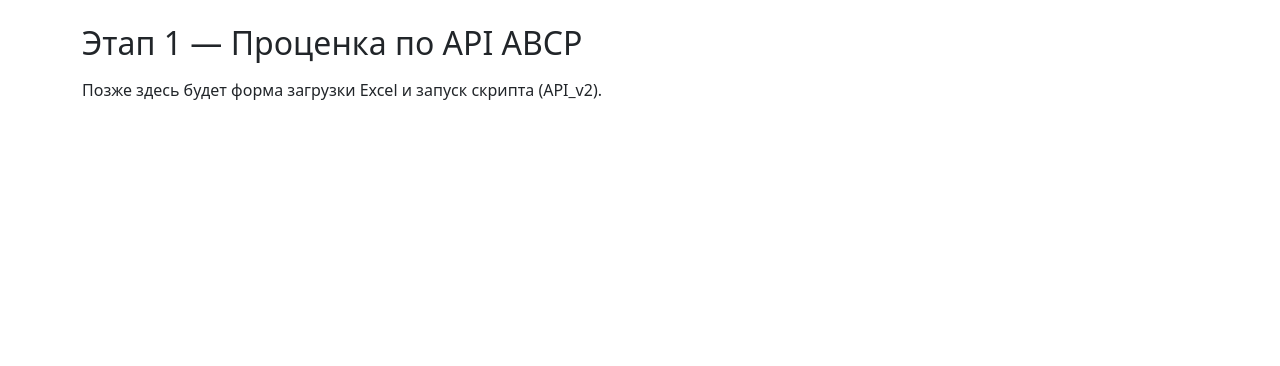
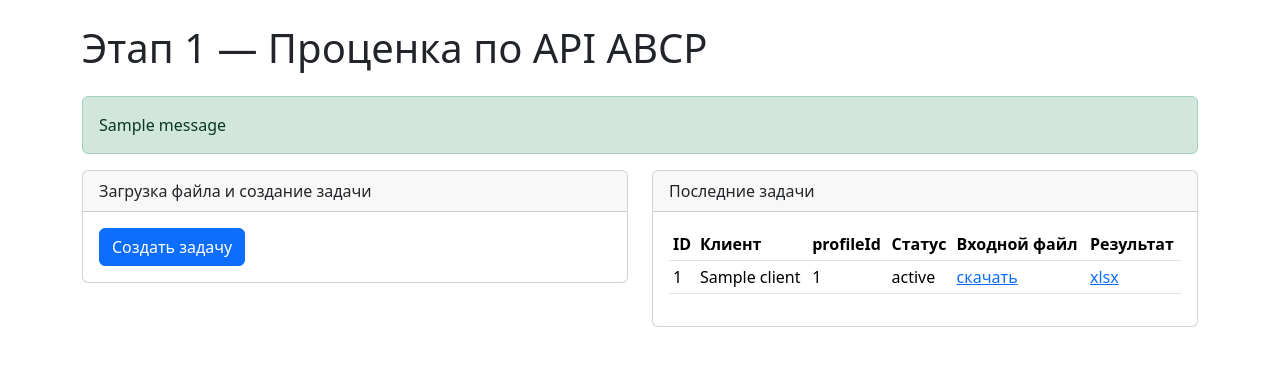
Before and after one commit to Alex-Mixaylov/tender_app, a Django app: template abcp_tender_portal/tender/templates/tender/tender_step1.html in a window 1280 px wide. Shown: the part 56-422 px from the top of the page. Run offline with Django 5.2, Linux system fonts and the light colour scheme; the template is opened without the code that fills it: most values are stand-ins (such as "Sample title", 1, 10 or a date in 2020); one stand-in notice (Sample message) is shown; parts of the project's set-up code (start-up, migrations or seed data) failed here and were passed over; some libraries are stand-ins or nearby versions.

Commit message:
update
update

```diff
--- a/abcp_tender_portal/tender/templates/tender/tender_step1.html
+++ b/abcp_tender_portal/tender/templates/tender/tender_step1.html
@@ -1,8 +1,88 @@
 {% extends "base.html" %}
-{% block title %}Этап 1 — Проценка{% endblock %}
+{% load django_bootstrap5 %}
+
+{% block title %}Этап 1 — Проценка по API ABCP{% endblock %}
 
 {% block content %}
-<h2 class="mb-3">Этап 1 — Проценка по API ABCP</h2>
+<h1 class="mb-4">Этап 1 — Проценка по API ABCP</h1>
 
-<p>Позже здесь будет форма загрузки Excel и запуск скрипта (API_v2).</p>
+{# сообщения Django messages #}
+{% if messages %}
+    <div class="mb-3">
+        {% for message in messages %}
+            <div class="alert alert-{{ message.tags }} mb-2" role="alert">
+                {{ message }}
+            </div>
+        {% endfor %}
+    </div>
+{% endif %}
+
+<div class="row">
+    <div class="col-md-6">
+        <div class="card mb-4">
+            <div class="card-header">
+                Загрузка файла и создание задачи
+            </div>
+            <div class="card-body">
+                <form method="post" enctype="multipart/form-data">
+                    {% csrf_token %}
+                    {% bootstrap_form form %}
+                    <button type="submit" class="btn btn-primary">
+                        Создать задачу
+                    </button>
+                </form>
+            </div>
+        </div>
+    </div>
+
+    <div class="col-md-6">
+        <div class="card mb-4">
+            <div class="card-header">
+                Последние задачи
+            </div>
+            <div class="card-body">
+                {% if jobs %}
+                    <table class="table table-sm align-middle">
+                        <thead>
+                        <tr>
+                            <th>ID</th>
+                            <th>Клиент</th>
+                            <th>profileId</th>
+                            <th>Статус</th>
+                            <th>Входной файл</th>
+                            <th>Результат</th>
+                        </tr>
+                        </thead>
+                        <tbody>
+                        {% for job in jobs %}
+                            <tr>
+                                <td>{{ job.id }}</td>
+                                <td>{{ job.client.name }}</td>
+                                <td>{{ job.client.abcp_profile_id }}</td>
+                                <td>{{ job.get_status_display }}</td>
+                                <td>
+                                    {% if job.input_file %}
+                                        <a href="{{ job.input_file.url }}" target="_blank">скачать</a>
+                                    {% else %}
+                                        —
+                                    {% endif %}
+                                </td>
+                                <td>
+                                    {% if job.output_file %}
+                                        <a href="{{ job.output_file.url }}" target="_blank">xlsx</a>
+                                    {% else %}
+                                        —
+                                    {% endif %}
+                                </td>
+                            </tr>
+                        {% endfor %}
+                        </tbody>
+                    </table>
+                {% else %}
+                    <p class="text-muted mb-0">Пока задач нет.</p>
+                {% endif %}
+            </div>
+        </div>
+    </div>
+</div>
 {% endblock %}
```
Also changed, not shown: abcp_tender_portal/abcp_tender_portal/settings.py (+26 -0 lines), abcp_tender_portal/tender/forms.py (+24 -8 lines), abcp_tender_portal/tender/views.py (+41 -17 lines).
